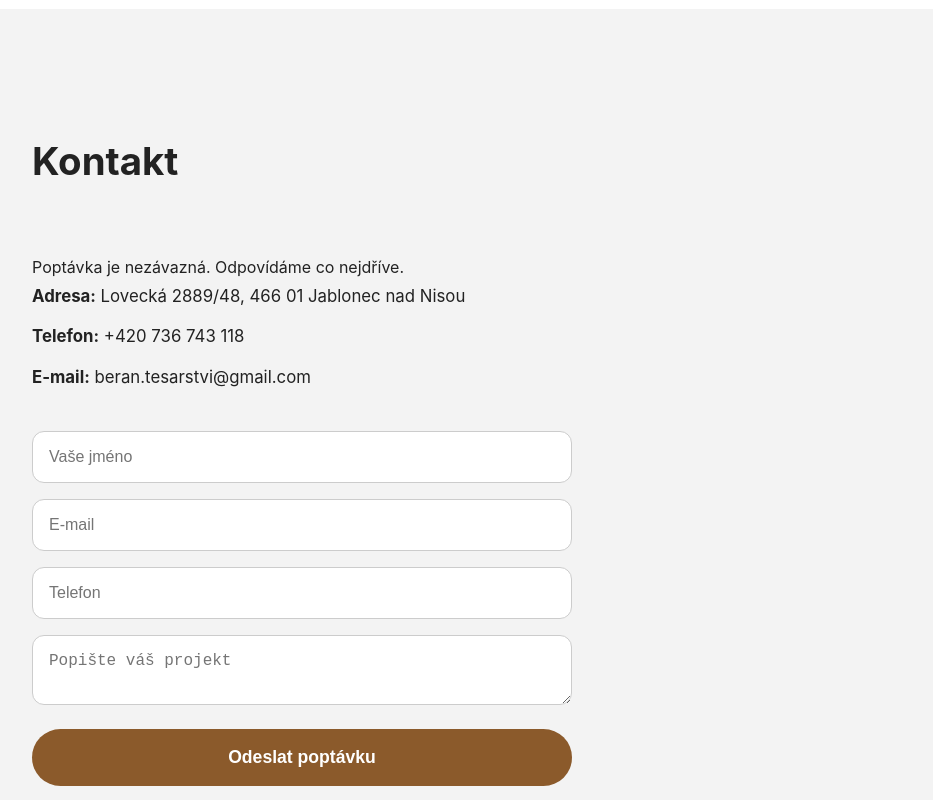
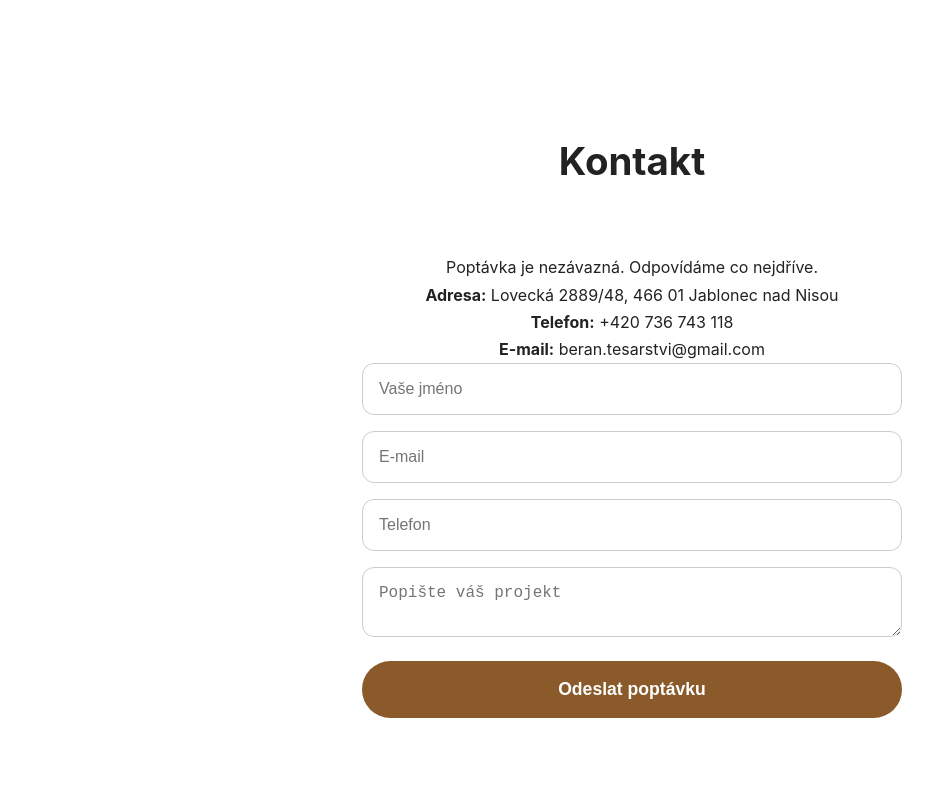
Before and after one commit to krysavassilissa-art/tesarstvi-beran, a plain HTML site: page index.html in a window 1280 px wide. Shown: the part 3300-4100 px from the top of the page, without its empty margins (8-941 px from the left). Drawn offline with Linux system fonts and the light colour scheme.

Commit message:
Update index.html

```diff
--- a/index.html
+++ b/index.html
@@ -183,13 +183,15 @@ section h3{
 }
 
 /* ===== KONTAKT ===== */
-.contact{
-  background:var(--light);
+.contact .container {
+  text-align: center;        /* vystředí text */
 }
-.contact-info p{
-  margin-bottom:12px;
-  font-size:1.05rem;
+
+.contact form {
+  margin: 0 auto;            /* centrální formulář */
+  text-align: left;          /* obsah formuláře zarovná vlevo uvnitř boxu */
 }
+
 form{
   max-width:540px;
   margin-top:40px;
```
